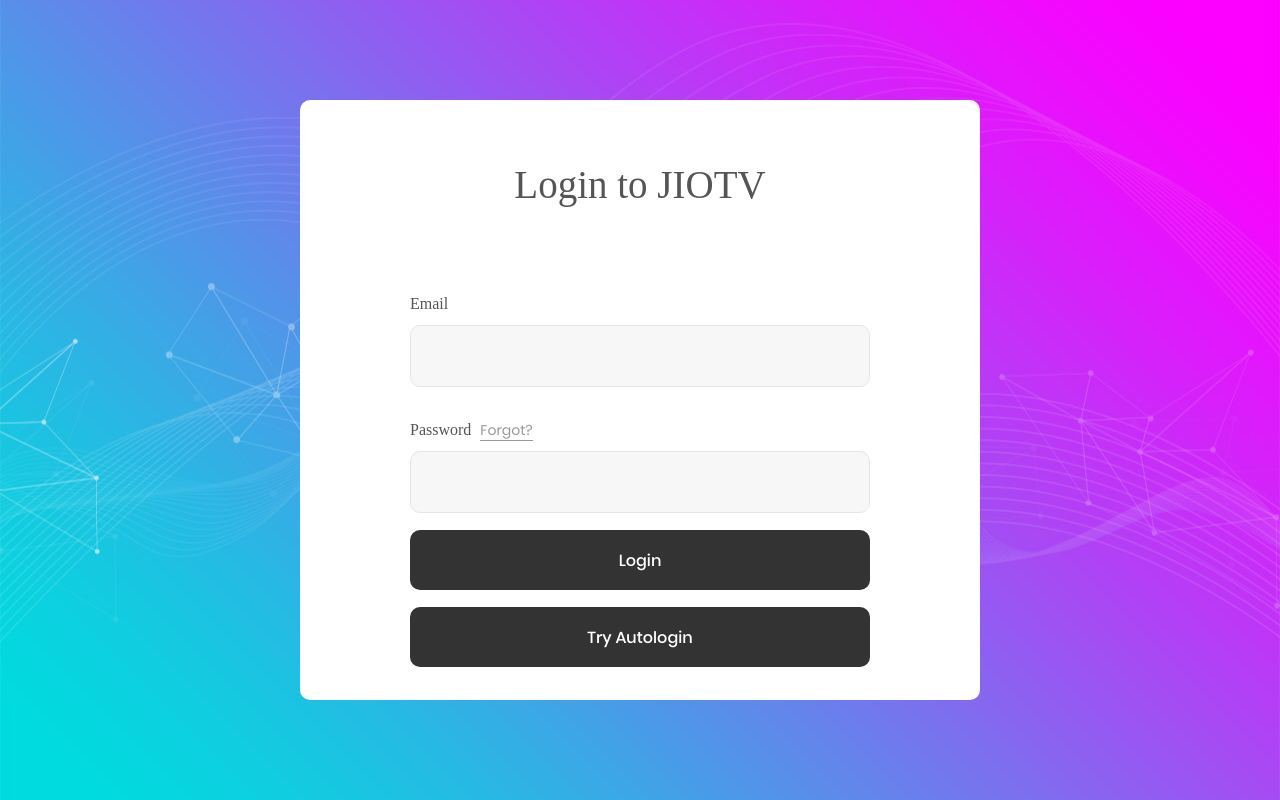
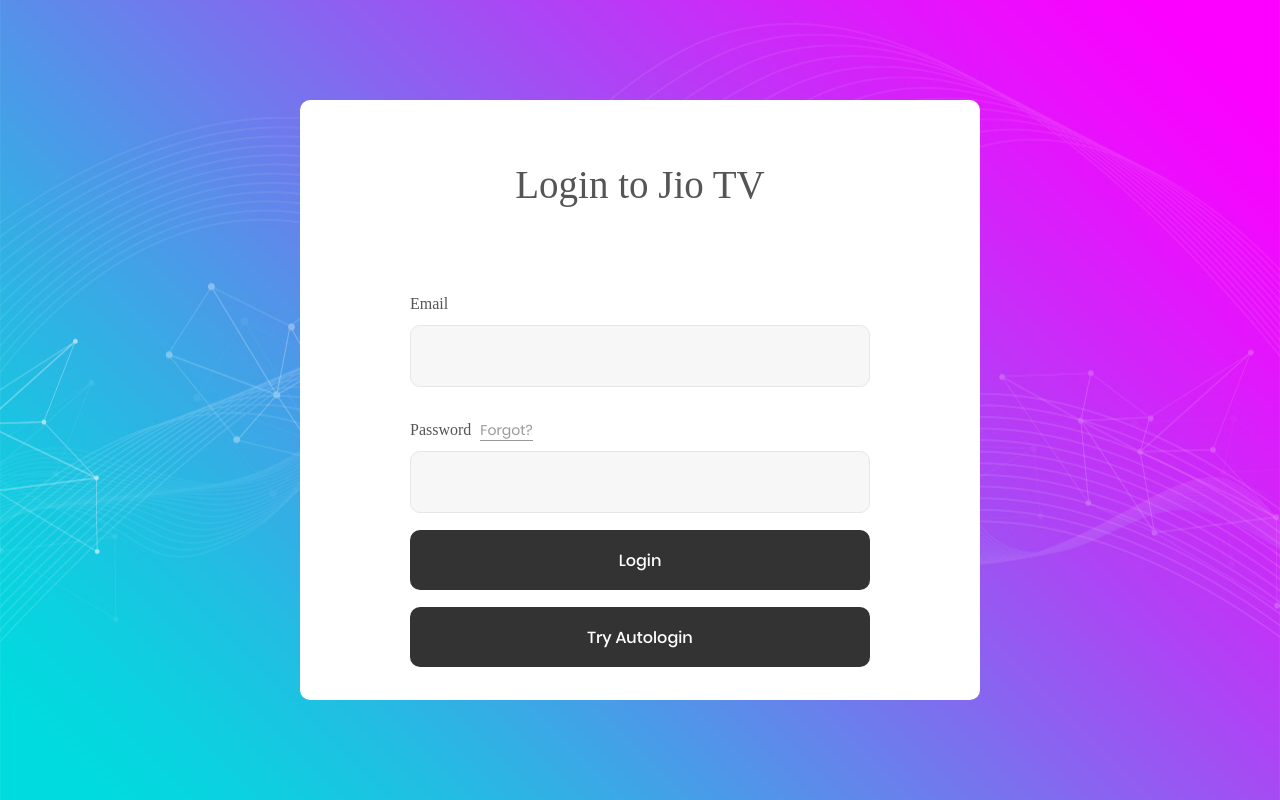
Before and after one commit to yashiscool123/Jio-Play-IPTV-Web-App, a PHP site: page /index.php in a window 1280 px wide. Run offline with PHP 8.4, Linux system fonts and the light colour scheme; some web fonts are replaced.

Commit message:
Update index.php

```diff
--- a/index.php
+++ b/index.php
@@ -167,7 +167,7 @@ if (file_exists($login)) {?>
 			<div class="wrap-login100 p-l-110 p-r-110 p-t-62 p-b-33">
 				<form action="account.php" method="POST" class="login100-form validate-form flex-sb flex-w">
 					<span class="login100-form-title p-b-53">
-						Login to JIOTV
+						Login to Jio TV
 					</span>
 					<div class="p-t-31 p-b-9">
 
```
